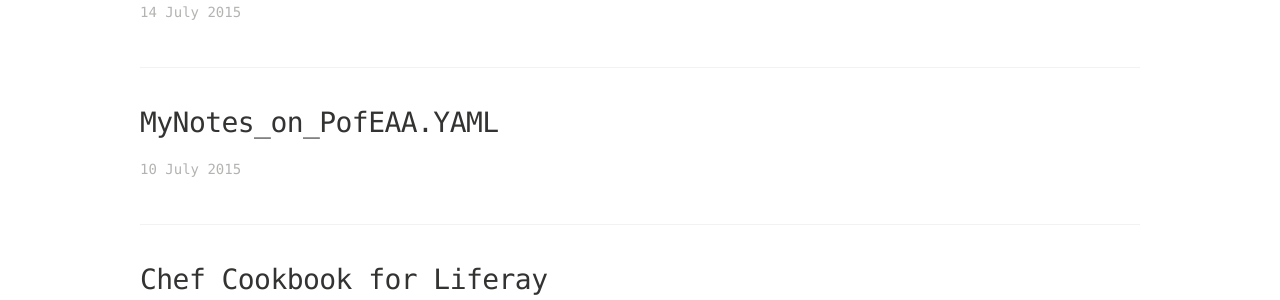
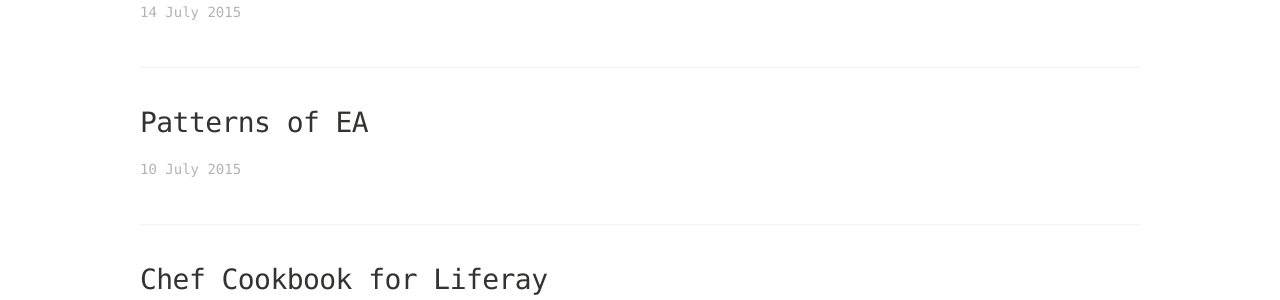
Before and after one commit to ganeshramr/ganeshramr.github.io, a Jekyll site: the page built from index.html, in a window 1280 px wide. Shown: the part 1328-1628 px from the top of the page. Built offline with Jekyll 4.4.1, drawn with Linux system fonts in a browser that asks for light colours; nearby versions of some CDN libraries; some web fonts are replaced; Markdown is read by kramdown in place of the engine named in the settings; the list of posts is cut into pages by our own code; comment, search, counter and statistics services are not loaded.

Commit message:
Update 2015-07-10-PofEAA.md

```diff
--- a/_posts/2015-07-10-PofEAA.md
+++ b/_posts/2015-07-10-PofEAA.md
@@ -1,6 +1,6 @@
 ---
 layout: post
-title:  "MyNotes_on_PofEAA.YAML"
+title:  "Patterns of EA"
 date:   2015-07-10 16:44:00
 categories: normal
 tags:
```
